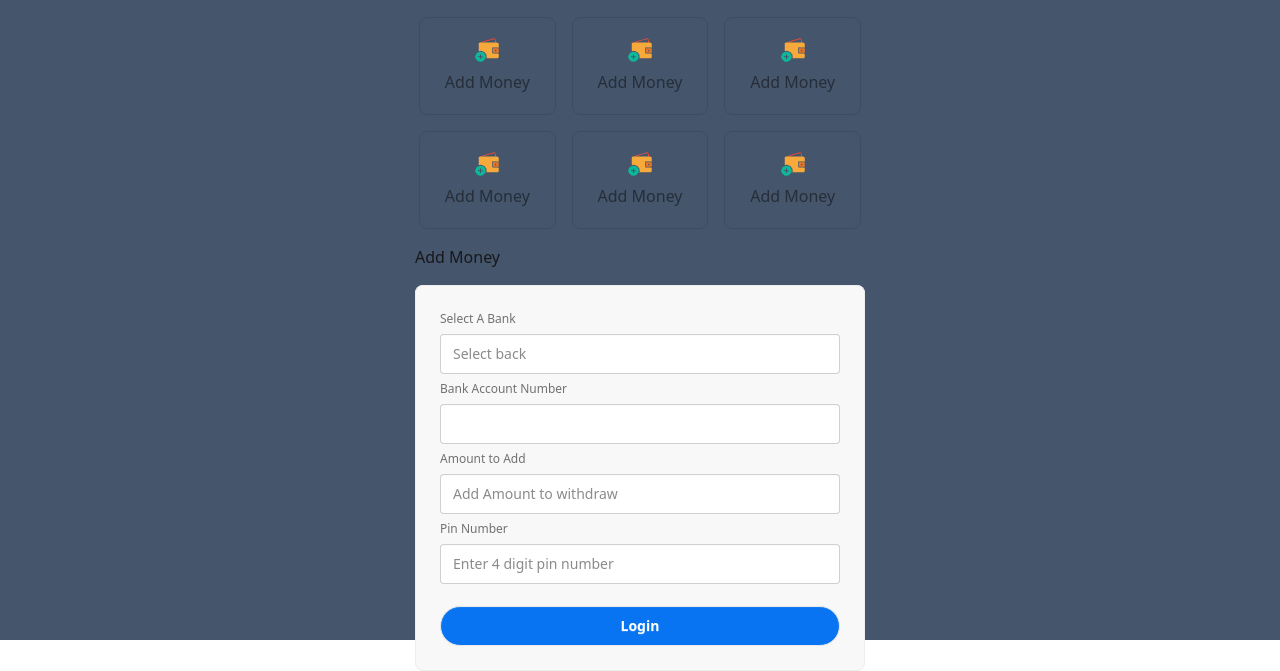
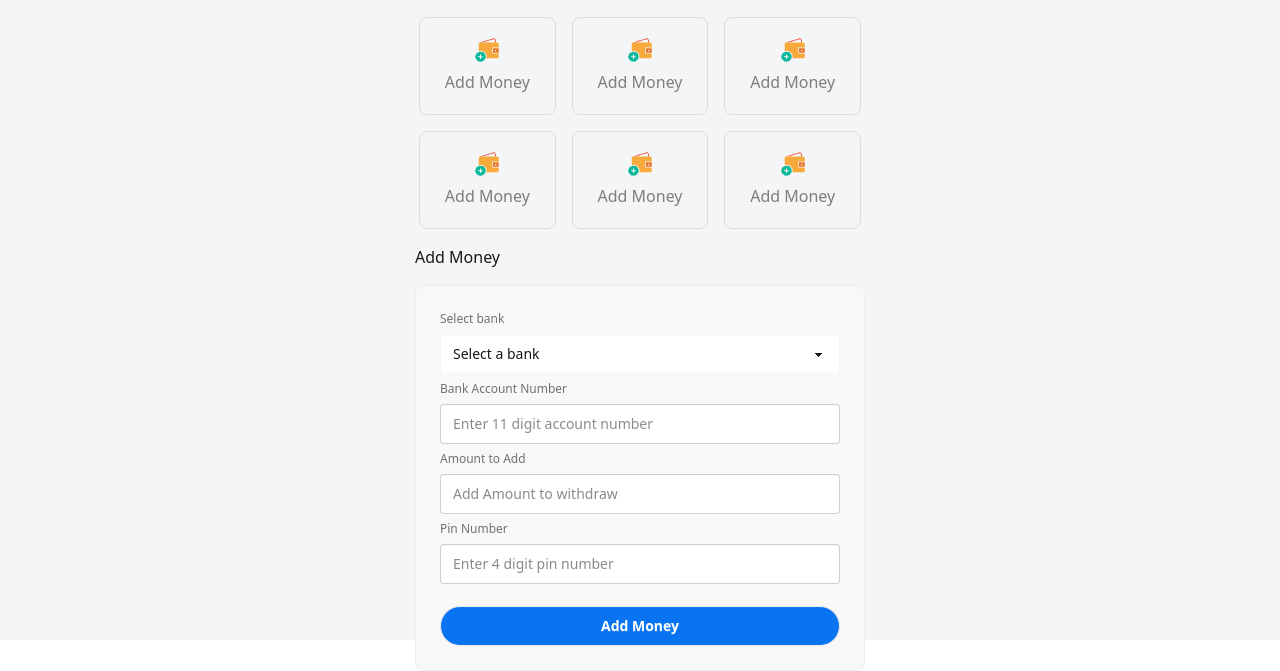
Before and after one commit to tahrimsakib/bank-p, a plain HTML site: page home.html in a window 1280 px wide. Shown: the part 160-831 px from the top of the page. Drawn offline with nearby package versions, Linux system fonts and the light colour scheme.

Commit message:
added js file and home js file

```diff
--- a/home.html
+++ b/home.html
@@ -17,7 +17,7 @@
       crossorigin="anonymous"
     ></script>
   </head>
-  <body class="h-[100vh] w-full flex flex-col items-center bg-[#f4f5f7] bg-slate-600">
+  <body class="h-[100vh] w-full flex flex-col items-center bg-[#f4f5f7]">
     <header class="flex justify-between px-3 items-center w-[450px] mb-6">
       <div class="flex items-center">
         <figure class="w-16">
@@ -106,27 +106,50 @@
       <section class="">
         <h2 class="mb-4">Add Money</h2>
 
-        <form  class="w-[450px]">
         <fieldset
-            class="fieldset bg-base-200 border-base-300 rounded-box border p-6"
+          class="w-[450px] fieldset bg-base-200 border-base-300 rounded-box border p-6"
         >
+          <label class="label">Select bank</label>
 
-            <label class="label">Select A Bank</label>
-            <input type="email" class="input w-full" placeholder="Select back" />
+          <select class="select select-neutral w-full border-[#f4f5f7]">
+            <option disabled selected>Select a bank</option>
+            <option>AB bank</option>
+            <option>Dutch bangla Bank</option>
+            <option>Jamuna Bank</option>
+          </select>
           <label class="label">Bank Account Number</label>
-            <input type="button" class="input w-full" placeholder="Enter 11 digit account number" />
+          <input
+            type="number"
+            class="input w-full"
+            placeholder="Enter 11 digit account number"
+          />
           <label class="label">Amount to Add</label>
-            <input type="email" class="input w-full" placeholder="Add Amount to withdraw" />
+          <input
+            type="number"
+            class="input w-full"
+            placeholder="Add Amount to withdraw"
+          />
 
           <label class="label">Pin Number</label>
-            <input type="password" class="input w-full" placeholder="Enter 4 digit pin number" />
-
-            <button class="btn  bg-[#0874f2] text-white mt-4 rounded-3xl">Login</button>
+          <input
+            type="password"
+            class="input w-full"
+            placeholder="Enter 4 digit pin number"
+          />
+          <button
+            id="add-money-btn"
+            type="button"
+            class="btn bg-[#0874f2] text-white mt-4 rounded-3xl"
+          >
+            Add Money
+          </button>
         </fieldset>
-        </form>
       </section>
 
       <!-- add money form end -->
     </main>
+
+
+    <script src="home.js"></script>
   </body>
 </html>
--- /dev/null
+++ b/js file/home.js
@@ -0,0 +1,6 @@
+  document
+        .getElementById("add-money-btn")
+        .addEventListener("click", function (ev) {
+          ev.preventDefault();
+          console.log("Button clicked!");
+        });
```
Also changed, not shown: js file/script.js (added, +15 -0 lines), script.js (deleted, +0 -16 lines), js file/tailwind.config.js (added). Lines whose indentation alone changed are shown as unchanged.
